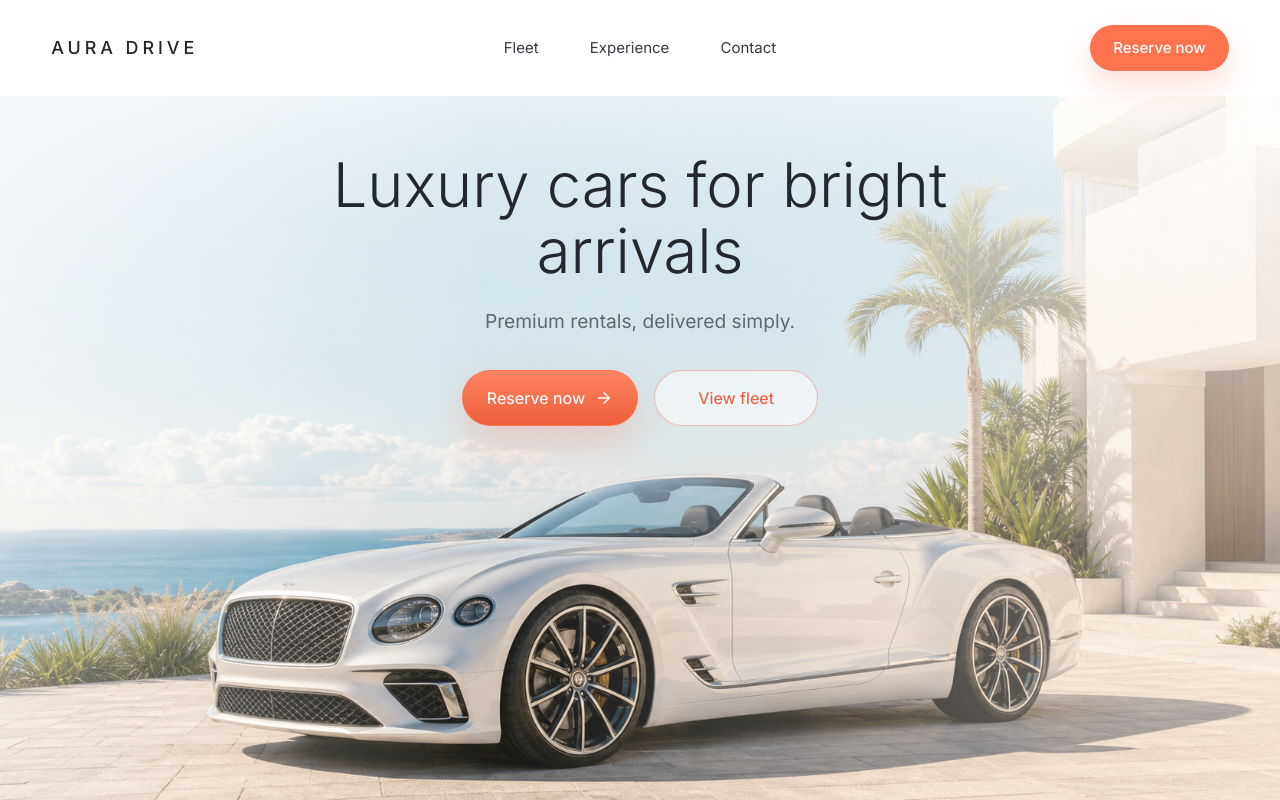
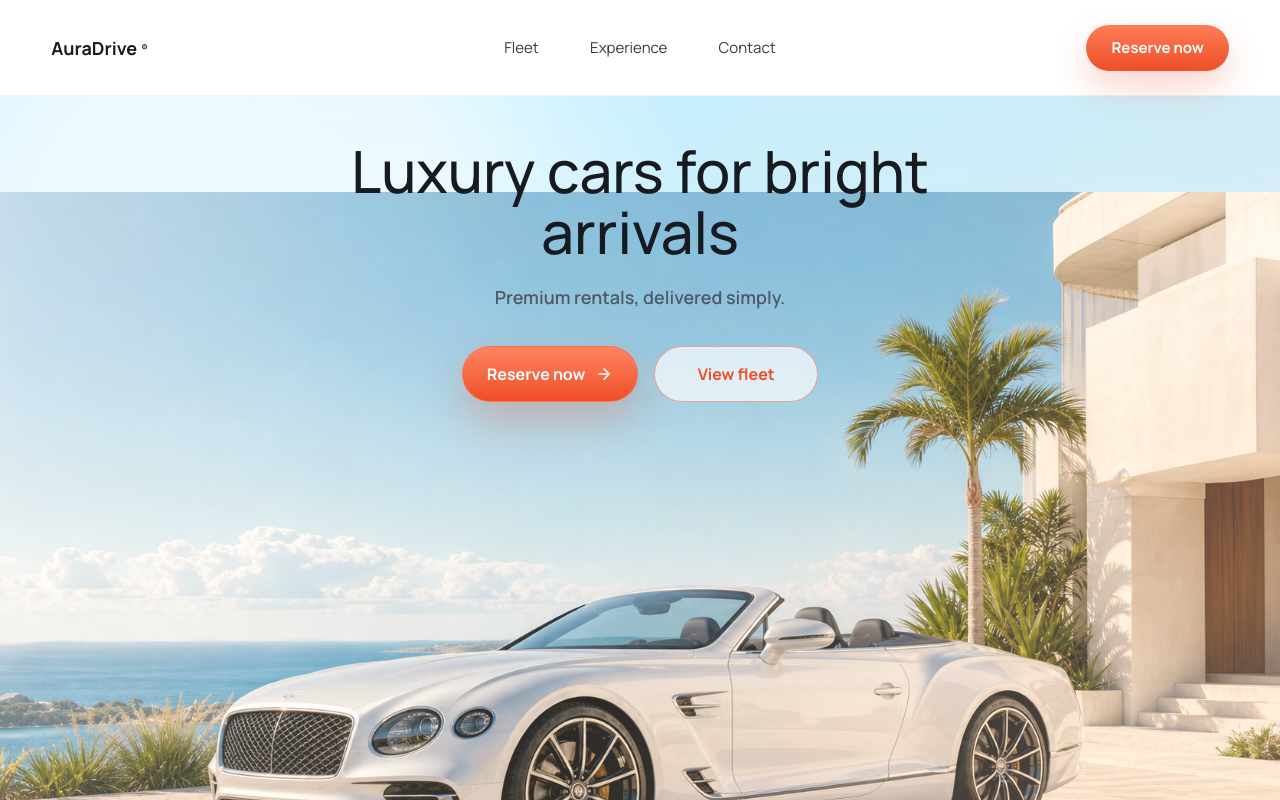
Before and after one commit to bamideleadesola-droid/aura-drive-luxury-rentals, a React (Vite) app: page / in a window 1280 px wide. Built offline with nearby package versions, Linux system fonts and the light colour scheme.

Commit message:
Refine hero typography and spacing

```diff
--- a/src/App.tsx
+++ b/src/App.tsx
@@ -8,7 +8,7 @@ function App() {
     <main className="site-shell">
       <header className="nav" aria-label="Main navigation">
         <a className="brand" href="/" aria-label="AURA DRIVE home">
-          AURA DRIVE
+          AuraDrive<sup>®</sup>
         </a>
 
         <nav className="nav__links" aria-label="Primary">
--- a/src/styles.css
+++ b/src/styles.css
@@ -1,16 +1,16 @@
-@import url("https://fonts.googleapis.com/css2?family=Inter:wght@300;400;450;500;600&display=swap");
+@import url("https://fonts.googleapis.com/css2?family=Manrope:wght@400;500;600;700&display=swap");
 
 :root {
-  font-family: "Inter", system-ui, -apple-system, BlinkMacSystemFont, "Segoe UI", sans-serif;
-  color: #22262b;
-  background: #f7fbff;
-  --ink: #24272c;
-  --muted: #5f6872;
-  --line: rgba(38, 42, 47, 0.12);
-  --orange: #ff744f;
-  --orange-deep: #ed5e3b;
-  --cloud: rgba(255, 255, 255, 0.82);
-  --shadow: 0 18px 42px rgba(39, 73, 101, 0.14);
+  font-family: "Manrope", system-ui, -apple-system, BlinkMacSystemFont, "Segoe UI", sans-serif;
+  color: #171b20;
+  background: #dff4ff;
+  --ink: #171b20;
+  --muted: #4e5965;
+  --line: rgba(23, 27, 32, 0.14);
+  --orange: #ff6a3d;
+  --orange-deep: #ee4f28;
+  --sky: #bfeeff;
+  --shadow: 0 20px 44px rgba(235, 87, 45, 0.22);
 }
 
 * {
@@ -39,7 +39,7 @@ button {
 .site-shell {
   min-height: 100svh;
   overflow: hidden;
-  background: linear-gradient(180deg, #ffffff 0%, #eaf7ff 58%, #fff4ed 100%);
+  background: linear-gradient(180deg, #ffffff 0%, #dff4ff 58%, #ffe3d2 100%);
 }
 
 .nav {
@@ -52,16 +52,25 @@ button {
   align-items: center;
   gap: 28px;
   color: var(--ink);
-  background: rgba(255, 255, 255, 0.86);
-  border-bottom: 1px solid rgba(255, 255, 255, 0.65);
+  background: rgba(255, 255, 255, 0.93);
+  border-bottom: 1px solid rgba(23, 27, 32, 0.06);
   backdrop-filter: blur(20px);
 }
 
 .brand {
   justify-self: start;
-  font-size: clamp(17px, 1.4vw, 21px);
-  font-weight: 500;
-  letter-spacing: 0.22em;
+  display: inline-flex;
+  align-items: center;
+  font-size: clamp(18px, 1.35vw, 22px);
+  font-weight: 700;
+  letter-spacing: 0;
+}
+
+.brand sup {
+  margin-left: 4px;
+  font-size: 10px;
+  line-height: 1;
+  font-weight: 700;
 }
 
 .nav__links {
@@ -87,13 +96,13 @@ button {
   align-items: center;
   justify-content: center;
   min-height: 46px;
-  padding: 0 23px;
+  padding: 0 25px;
   border-radius: 999px;
   color: #fff;
-  background: var(--orange);
+  background: linear-gradient(180deg, #ff7d56 0%, var(--orange-deep) 100%);
   font-size: 15px;
-  font-weight: 500;
-  box-shadow: 0 14px 28px rgba(255, 116, 79, 0.22);
+  font-weight: 700;
+  box-shadow: 0 16px 34px rgba(238, 79, 40, 0.24);
 }
 
 .nav__menu {
@@ -116,15 +125,16 @@ button {
 .hero {
   position: relative;
   min-height: calc(100svh - 96px);
-  padding: clamp(42px, 7vh, 82px) clamp(18px, 4vw, 56px) 0;
+  padding: clamp(36px, 5.5vh, 64px) clamp(18px, 4vw, 56px) 0;
   display: flex;
   align-items: flex-start;
   justify-content: center;
   isolation: isolate;
   overflow: hidden;
   background:
-    radial-gradient(circle at 22% 18%, rgba(255, 255, 255, 0.92) 0 18%, rgba(255, 255, 255, 0) 42%),
-    linear-gradient(180deg, #bfeeff 0%, #e9f8ff 52%, #fff4eb 100%);
+    radial-gradient(circle at 78% 68%, rgba(255, 106, 61, 0.22) 0 10%, rgba(255, 106, 61, 0) 36%),
+    radial-gradient(circle at 19% 18%, rgba(255, 255, 255, 0.65) 0 16%, rgba(255, 255, 255, 0) 38%),
+    linear-gradient(180deg, #aee9ff 0%, #dff5ff 48%, #ffd8c4 100%);
 }
 
 .hero__image,
@@ -137,15 +147,19 @@ button {
 
 .hero__image {
   z-index: -3;
+  top: 96px;
+  bottom: auto;
+  height: calc(100% + 16px);
   object-fit: cover;
   object-position: center bottom;
+  filter: saturate(1.14) contrast(1.08);
 }
 
 .hero__wash {
   z-index: -2;
   background:
-    linear-gradient(180deg, rgba(255, 255, 255, 0.82) 0%, rgba(255, 255, 255, 0.52) 28%, rgba(255, 255, 255, 0.08) 64%),
-    linear-gradient(90deg, rgba(255, 255, 255, 0.4) 0%, rgba(255, 255, 255, 0) 38%, rgba(255, 244, 235, 0.42) 100%);
+    linear-gradient(180deg, rgba(255, 255, 255, 0.28) 0%, rgba(255, 255, 255, 0.1) 36%, rgba(255, 239, 227, 0.18) 100%),
+    linear-gradient(90deg, rgba(255, 255, 255, 0.16) 0%, rgba(255, 255, 255, 0) 42%, rgba(255, 214, 192, 0.2) 100%);
 }
 
 .hero__content {
@@ -158,18 +172,18 @@ button {
   margin: 0 auto;
   max-width: 720px;
   color: var(--ink);
-  font-size: clamp(40px, 4.8vw, 66px);
-  line-height: 1.08;
-  font-weight: 300;
+  font-size: clamp(38px, 4.55vw, 62px);
+  line-height: 1.05;
+  font-weight: 500;
   letter-spacing: 0;
 }
 
 .hero p {
   margin: 22px auto 0;
   color: var(--muted);
-  font-size: clamp(16px, 1.5vw, 21px);
+  font-size: clamp(16px, 1.4vw, 20px);
   line-height: 1.55;
-  font-weight: 400;
+  font-weight: 600;
 }
 
 .hero__actions {
@@ -192,7 +206,7 @@ button {
   border: 1px solid var(--line);
   border-radius: 999px;
   font-size: 16px;
-  font-weight: 450;
+  font-weight: 700;
   transition:
     transform 180ms ease,
     box-shadow 180ms ease,
@@ -208,13 +222,13 @@ button {
   color: #fff;
   border-color: rgba(255, 116, 79, 0.8);
   background: linear-gradient(180deg, #ff8461 0%, var(--orange-deep) 100%);
-  box-shadow: 0 18px 38px rgba(255, 116, 79, 0.24);
+  box-shadow: 0 18px 40px rgba(238, 79, 40, 0.28);
 }
 
 .button--secondary {
   color: var(--orange-deep);
-  border-color: rgba(237, 94, 59, 0.38);
-  background: rgba(255, 255, 255, 0.54);
+  border-color: rgba(238, 79, 40, 0.46);
+  background: rgba(255, 255, 255, 0.68);
   backdrop-filter: blur(14px);
 }
 
@@ -275,10 +289,12 @@ button {
 
   .hero {
     min-height: calc(100svh - 82px);
-    padding-top: 58px;
+    padding-top: 50px;
   }
 
   .hero__image {
+    top: 126px;
+    bottom: auto;
     object-position: center bottom;
   }
 }
@@ -289,24 +305,24 @@ button {
   }
 
   .brand {
-    font-size: 15px;
-    letter-spacing: 0.18em;
+    font-size: 16px;
   }
 
   .hero {
     padding-inline: 18px;
-    padding-top: 50px;
+    padding-top: 42px;
   }
 
   .hero__wash {
     background:
-      linear-gradient(180deg, rgba(255, 255, 255, 0.88) 0%, rgba(255, 255, 255, 0.55) 42%, rgba(255, 247, 239, 0.18) 100%),
-      linear-gradient(90deg, rgba(255, 255, 255, 0.28) 0%, rgba(255, 255, 255, 0) 100%);
+      linear-gradient(180deg, rgba(255, 255, 255, 0.42) 0%, rgba(255, 255, 255, 0.22) 38%, rgba(255, 231, 216, 0.18) 100%),
+      linear-gradient(90deg, rgba(255, 255, 255, 0.08) 0%, rgba(255, 255, 255, 0) 100%);
   }
 
   .hero h1 {
     max-width: 360px;
-    font-size: clamp(34px, 10vw, 43px);
+    font-size: clamp(32px, 9.5vw, 40px);
+    line-height: 1.08;
   }
 
   .hero p {
```
